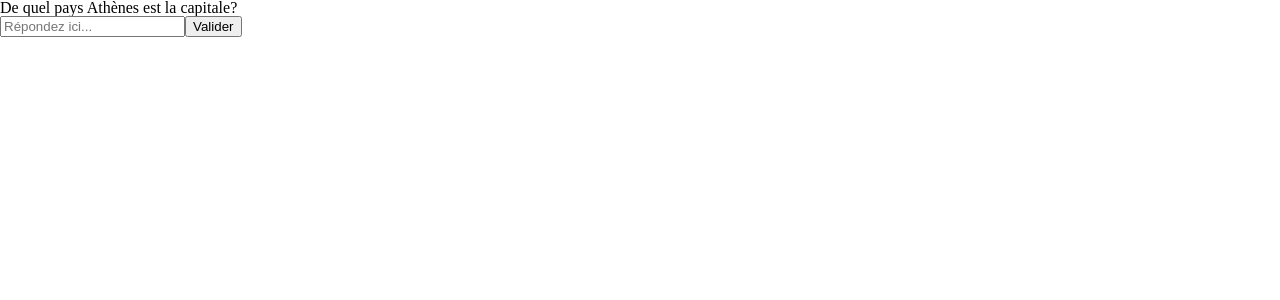
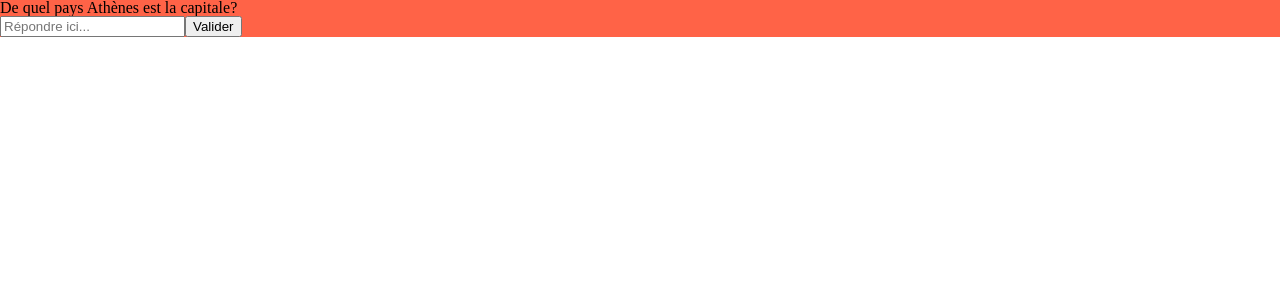
Before and after one commit to rqphy/geo_quizz, a React (Vite) app: page / in a window 1280 px wide. Shown: the top 300 px of the page. Built offline with nearby package versions, Linux system fonts and the light colour scheme.

Commit message:
:truck: update project architecture to add style

```diff
--- a/src/App.tsx
+++ b/src/App.tsx
@@ -1,6 +1,5 @@
-import Quizz from "./components/Quizz"
+import Quizz from "./components/Quizz/Quizz"
 import EuropeFR from "./data/FR/europe.json"
-
 
 function App() {
 	return (
--- a/src/components/GameForm.tsx
+++ b/src/components/GameForm/GameForm.tsx
@@ -1,4 +1,4 @@
-import Button from "./Button"
+import Button from "../Button/Button"
 
 function removeAccents(str: string): string {
 	return str.normalize("NFD").replace(/[\u0300-\u036f]/g, "")
@@ -38,7 +38,7 @@ export default function GameForm({ expectedAnswer }: IGameFormProps) {
 
 	return (
 		<form onSubmit={handleSubmit}>
-			<input type="text" placeholder="Répondez ici..." />
+			<input type="text" placeholder="Répondre ici..." />
 			<Button label="Valider" />
 		</form>
 	)
--- a/src/components/question.tsx
+++ b/src/components/Question/Question.tsx
@@ -1,5 +1,5 @@
-import { Gamemode } from "../types/types"
-import Questions from "../data/FR/questions.json"
+import { Gamemode } from "../../types/types"
+import Questions from "../../data/FR/questions.json"
 
 function interpolateQuestion(
 	questionLabel: string[],
--- a/src/components/quizz.tsx
+++ b/src/components/Quizz/Quizz.tsx
@@ -1,8 +1,9 @@
 import { ICountry } from "../types/interfaces"
 import { Gamemode } from "../types/types"
-import Question from "./Question"
-import GameForm from "./GameForm"
+import Question from "../Question/Question"
+import GameForm from "../GameForm/GameForm"
 import { useEffect, useState } from "react"
+import "./quizz.scss"
 
 interface IQuizzProps {
 	countriesList: ICountry[]
@@ -25,7 +26,7 @@ export default function Quizz({ countriesList }: IQuizzProps) {
 	}, [countryId, gamemode])
 
 	return (
-		<div>
+		<div className="quizz">
 			<Question gamemode={gamemode} roundLabel={questionLabel} />
 			<GameForm expectedAnswer={expectedAnswer} />
 		</div>
--- /dev/null
+++ b/src/components/Quizz/quizz.scss
@@ -0,0 +1,3 @@
+.quizz {
+	background-color: var(--color-primary);
+}
--- a/src/index.scss
+++ b/src/index.scss
@@ -1 +1,2 @@
 @import "./styles/reset.scss";
+@import "./styles/vars.scss";
--- /dev/null
+++ b/src/styles/vars.scss
@@ -0,0 +1,5 @@
+:root {
+	--color-light: #ffffff;
+	--color-dark: #000000;
+	--color-primary: tomato;
+}
```
Also changed, not shown: src/components/Button/Button.tsx (renamed from src/components/Button.tsx).
